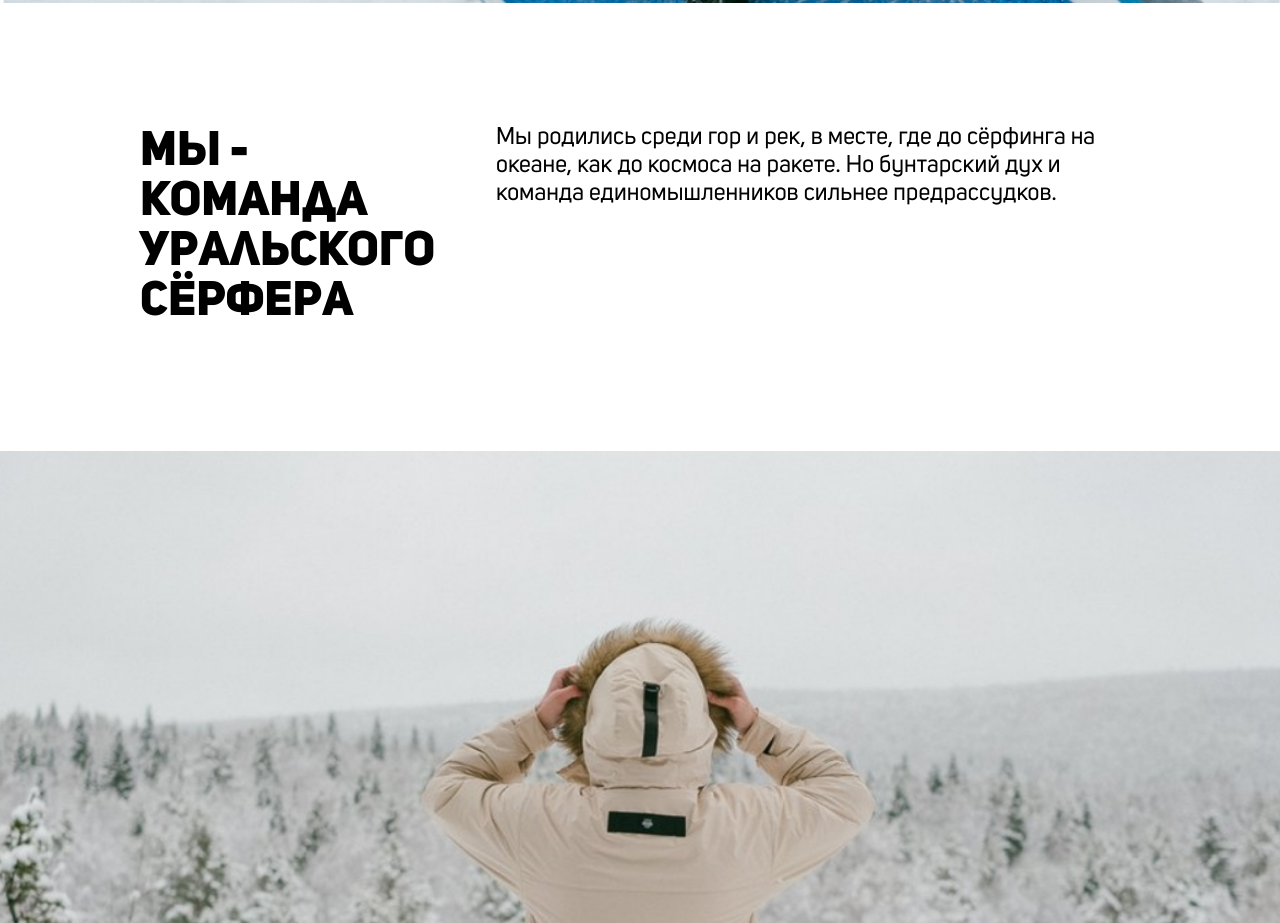
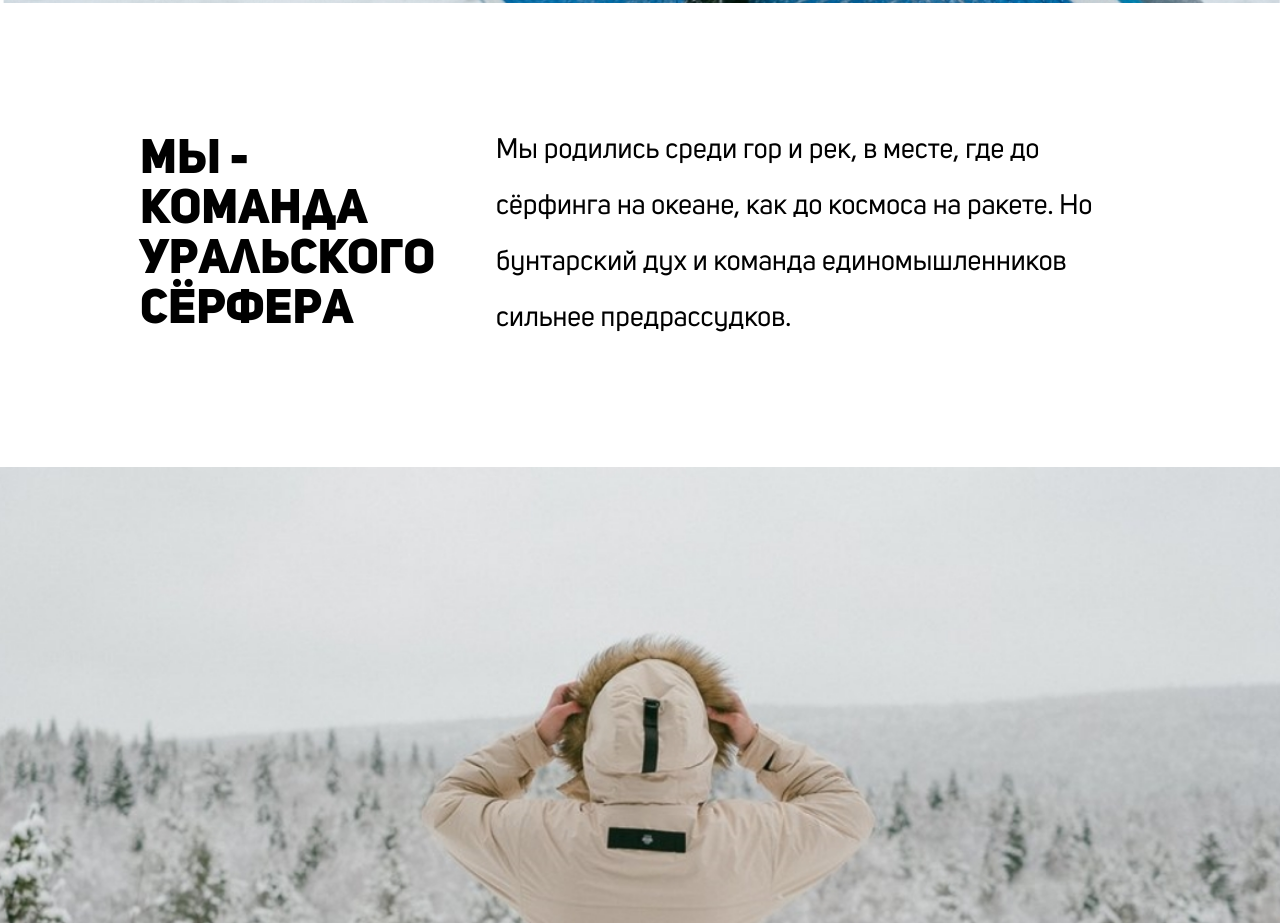
Before and after one commit to IlyaPoV/UralSurfProj, a plain HTML site: page index.html in a window 1280 px wide. Shown: the part 797-1720 px from the top of the page. Drawn offline with Linux system fonts and the light colour scheme.

Commit message:
about-us fix

```diff
--- a/index.html
+++ b/index.html
@@ -29,7 +29,7 @@
   <main>
     <section class="about-us container">
         <h1>Мы - команда уральского сёрфера</h1>
-        <p>Мы родились среди гор и рек, в месте, где до
+        <p class="about-us__description">Мы родились среди гор и рек, в месте, где до
   сёрфинга на океане, как до космоса на ракете.
   Но бунтарский дух и команда
   единомышленников сильнее предрассудков.</p>
--- a/style/style.css
+++ b/style/style.css
@@ -168,6 +168,10 @@ header {
         font-size: 15px;
         line-height: 26px;
         min-height: auto; } }
+
+.about-us__description {
+  font-size: 28px;
+  line-height: 56px; }
 
 .join-us {
   height: 100vh;
```
